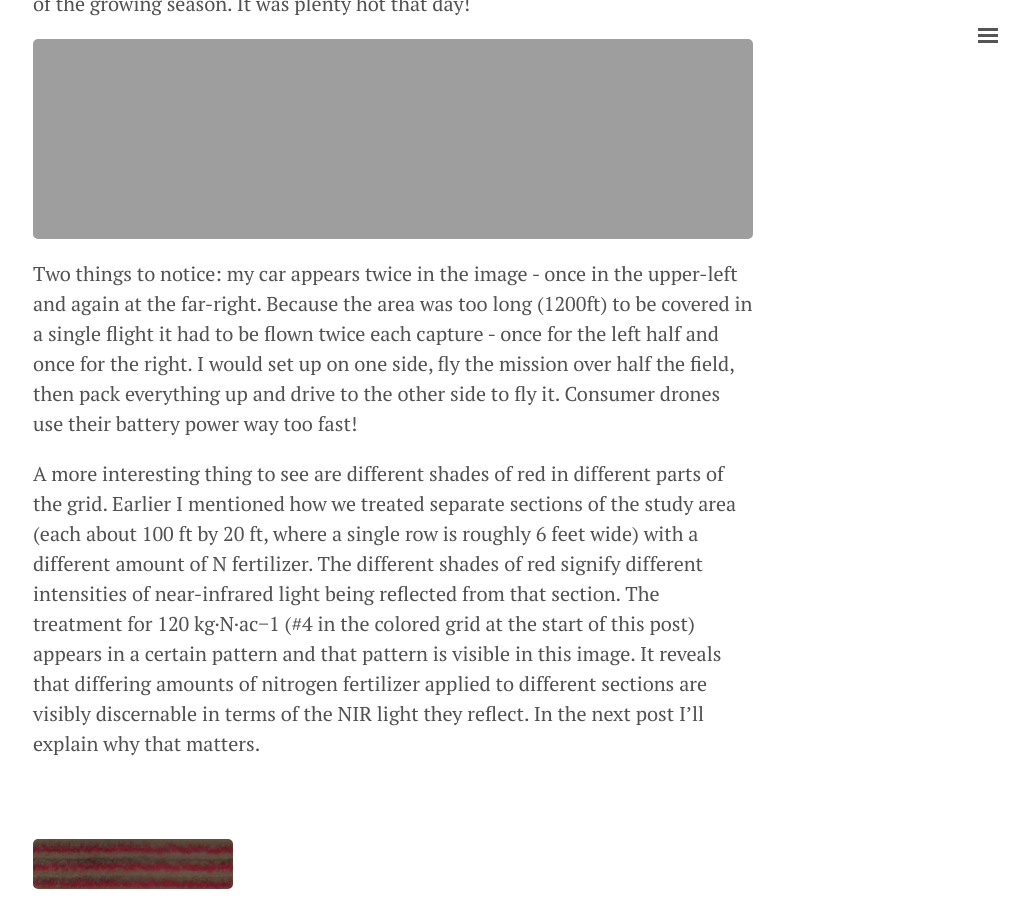
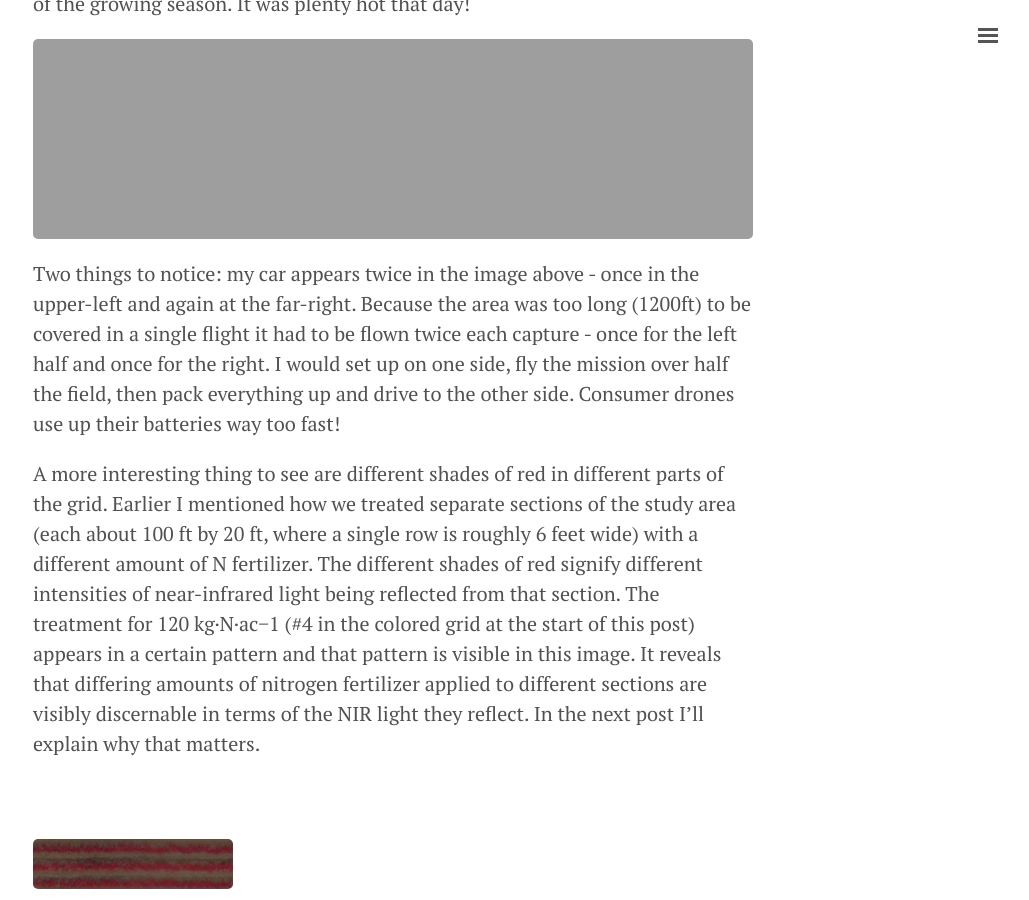
Before and after one commit to geraldmc/geraldmc.github.io, a Jekyll site: the page built from _posts/2019-02-23-predicting-yield-1.md, in a window 1280 px wide and 900 px high, scrolled down 4182 px. Shown: the whole window, without its empty margins (247-1276 px from the left). Built offline with Jekyll 4.4.1, drawn with Linux system fonts in a browser that asks for light colours.

Commit message:
adds formatting

```diff
--- a/_posts/2019-02-23-predicting-yield-1.md
+++ b/_posts/2019-02-23-predicting-yield-1.md
@@ -56,7 +56,7 @@ The process of stitching together many hundreds of smaller images, separating th
 
 ![NGR Full]({{ site.url }}/assets/NGR-full-view.png){:height="200px" width="850px"}
 
-Two things to notice: my car appears twice in the image - once in the upper-left and again at the far-right. Because the area was too long (1200ft) to be covered in a single flight it had to be flown twice each capture - once for the left half and once for the right. I would set up on one side, fly the mission over half the field, then pack everything up and drive to the other side to fly it. Consumer drones use their battery power way too fast!
+Two things to notice: my car appears twice in the image above - once in the upper-left and again at the far-right. Because the area was too long (1200ft) to be covered in a single flight it had to be flown twice each capture - once for the left half and once for the right. I would set up on one side, fly the mission over half the field, then pack everything up and drive to the other side. Consumer drones use up their batteries way too fast!
 
 A more interesting thing to see are different shades of red in different parts of the grid. Earlier I mentioned how we treated separate sections of the study area (each about 100 ft by 20 ft, where a single row is roughly 6 feet wide) with a different amount of N fertilizer. The different shades of red signify different intensities of near-infrared light being reflected from that section. The treatment for 120 kg·N·ac−1 (#4 in the colored grid at the start of this post) appears in a certain pattern and that pattern is visible in this image. It reveals that differing amounts of nitrogen fertilizer applied to different sections are visibly discernable in terms of the NIR light they reflect. In the next post I'll explain why that matters.
 
```
